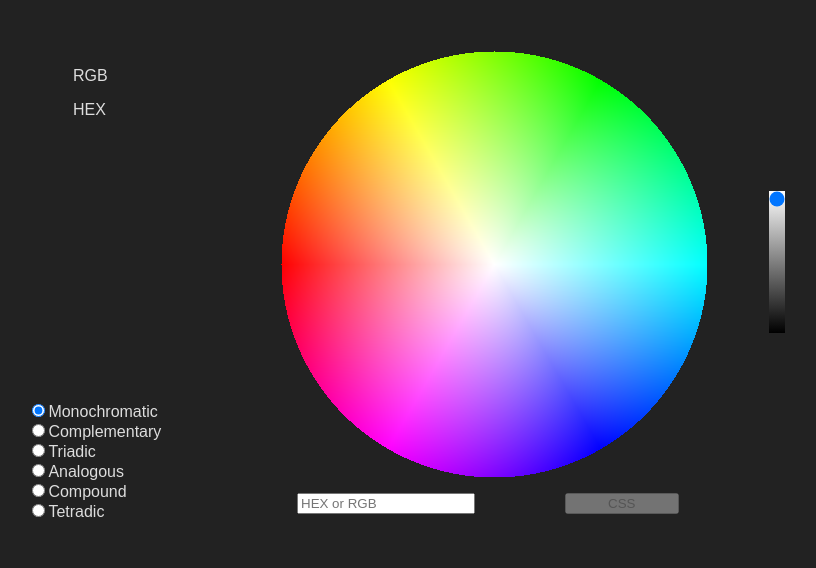
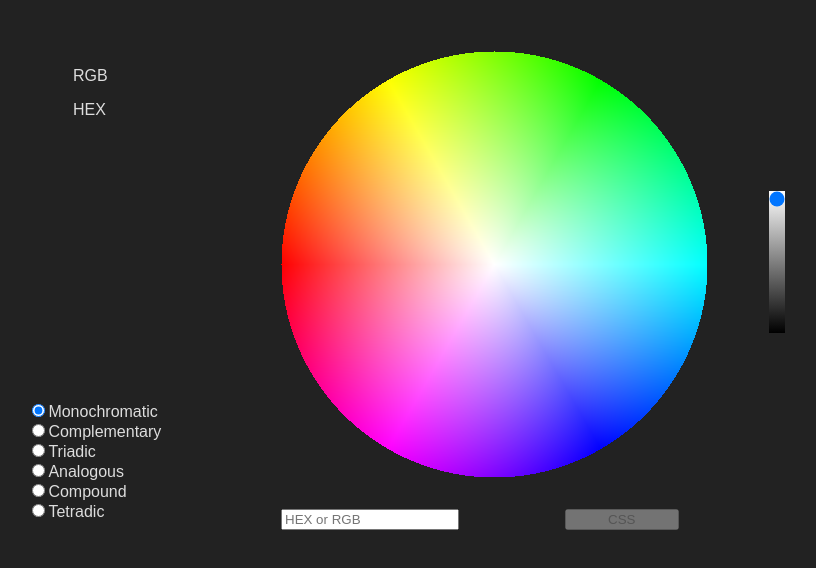
Before and after one commit to joyfulstick/palette, a React (Create React App) app: page / in a window 1280 px wide. Shown: the top 568 px of the page, without its empty margins (75-891 px from the left). Built offline with nearby package versions, Linux system fonts and the light colour scheme.

Commit message:
Preserve the chosen color

```diff
--- a/src/components/ColorInput/ColorInput.css
+++ b/src/components/ColorInput/ColorInput.css
@@ -1,7 +1,7 @@
 .color-input {
   grid-area: 2 / 2;
   align-self: start;
-  margin: 1rem;
+  margin: 2rem 0;
   width: 50%;
   justify-self: left;
 }
--- a/src/components/CssCode/CssCode.css
+++ b/src/components/CssCode/CssCode.css
@@ -32,7 +32,7 @@
 .button--css {
   grid-area: 2 / 2;
   align-self: start;
-  margin: 1rem;
+  margin: 2rem 0;
   width: 20%;
   justify-self: right;
 }
@@ -51,6 +51,6 @@
     margin-top: -10%;
   }
   .button--css {
-    margin: 1rem 30% 1rem 0;
+    margin: 2rem 30% 1rem 0;
   }
 }
--- a/src/components/HsvCylider/HsvCylinder.css
+++ b/src/components/HsvCylider/HsvCylinder.css
@@ -20,6 +20,7 @@ canvas {
   position: absolute;
   right: 9vw;
   cursor: default;
+  animation: picked 0.1s ease-in;
 }
 
 .range--value {
@@ -31,3 +32,14 @@ canvas {
   cursor: pointer;
   background: linear-gradient(-90deg, #fff, #000);
 }
+
+@keyframes picked {
+  from {
+    transform: scale(2);
+    opacity: 0;
+  }
+  to {
+    transform: scale(1);
+    opacity: 1;
+  }
+}
--- a/src/components/Palette/Palette.js
+++ b/src/components/Palette/Palette.js
@@ -136,7 +136,6 @@ class Palette extends React.Component {
     this.setState({
       schemeModel: +e.target.value,
       schemes,
-      picking: true,
     })
   }
 
```
